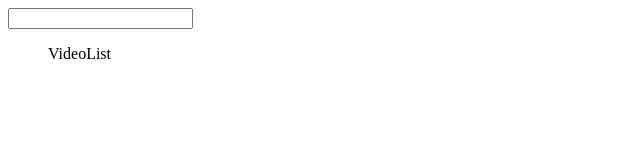
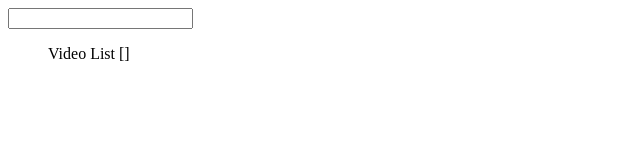
Before and after one commit to arontolentino/youtube-browser, a Vue app: page / in a window 1280 px wide. Shown: the top 160 px of the page, without its empty margins (0-640 px from the left). Built offline with nearby package versions, Linux system fonts and the light colour scheme.

Commit message:
Implement prop validation for VideoList component

```diff
--- a/src/components/VideoList.vue
+++ b/src/components/VideoList.vue
@@ -1,13 +1,18 @@
 <template>
-  <ul>VideoList</ul>
+  <ul>
+    Video List
+    {{ videos }}
+  </ul>
 </template>
 
 <script>
 export default {
-  name: 'VideoList'
+  name: 'VideoList',
+  props: {
+    videos: Array
+  }
 };
 </script>
 
-
 <style>
 </style>
```
